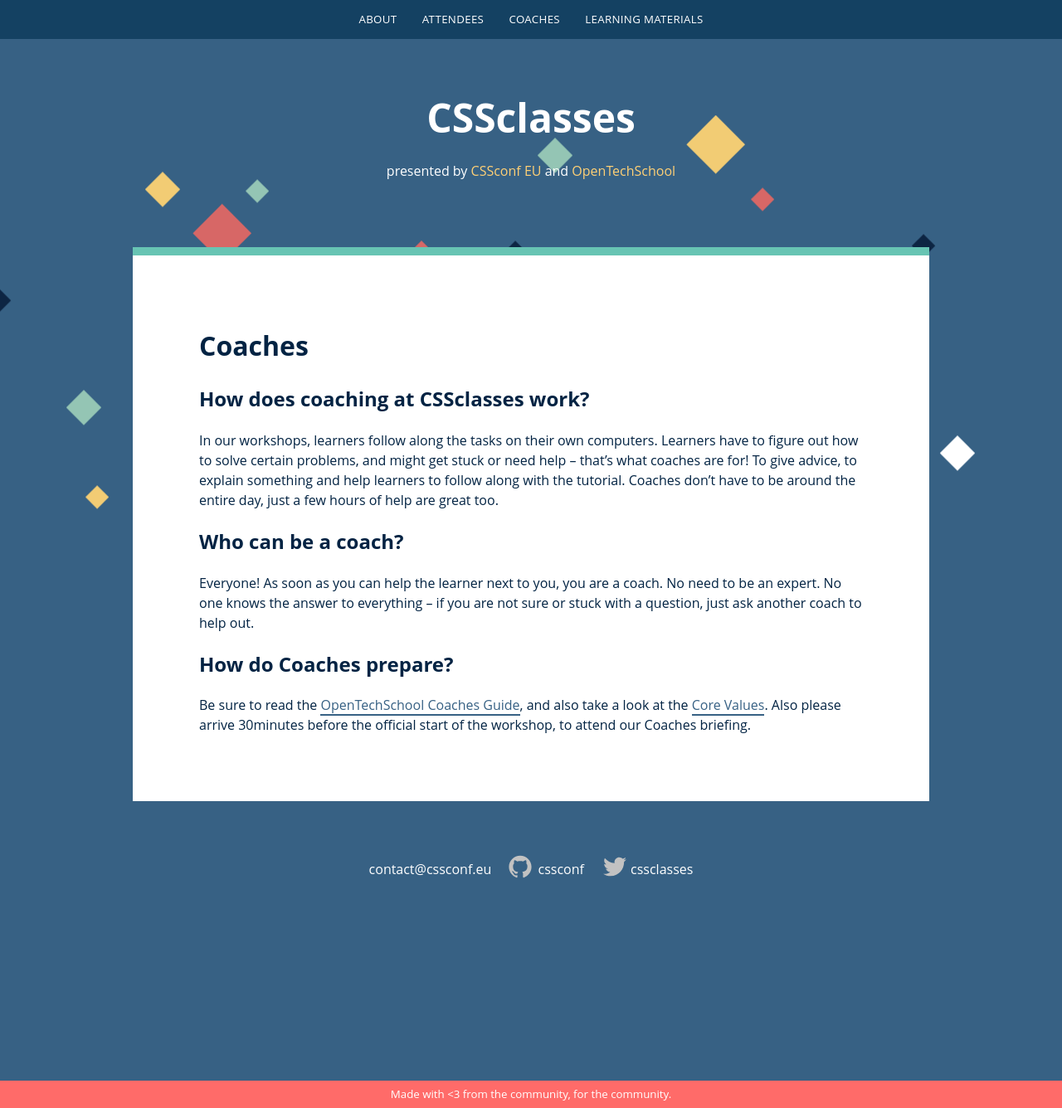
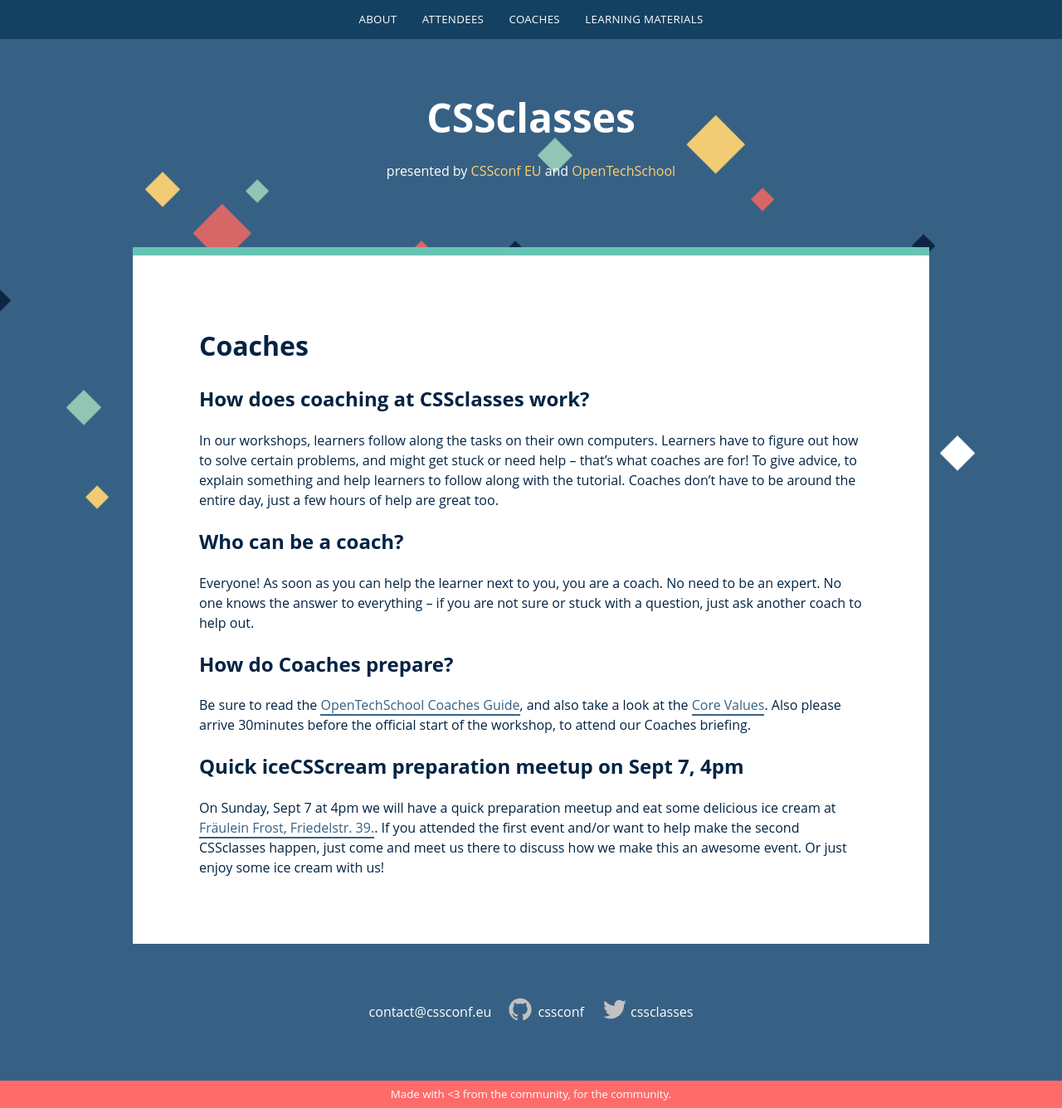
Before and after one commit to cssconf/CSSclasses--old, a Jekyll site: the page built from coaches.html, in a window 1280 px wide. Shown: the whole page at 83% size. Built offline with Jekyll 4.4.1, drawn with Linux system fonts in a browser that asks for light colours; nearby versions of some CDN libraries.

Commit message:
Added iceCSScream coaches meetup

```diff
--- a/coaches.html
+++ b/coaches.html
@@ -5,7 +5,6 @@
 ---
 
 <h2>How does coaching at CSSclasses work?</h2>
-
 <p>
   In our workshops, learners follow along the tasks on their own computers. Learners have to figure out how to solve certain problems, and might get stuck or need help – that’s what coaches are for! To give advice, to explain something and help learners to follow along with the tutorial. Coaches don’t have to be around the entire day, just a few hours of help are great too.
 </p>
@@ -17,3 +16,8 @@
 <p>
   Be sure to read the <a href="https://opentechschool.github.io/slides/presentations/coaching/">OpenTechSchool Coaches Guide</a>, and also take a look at the <a href="http://www.opentechschool.org/about.html">Core Values</a>. Also please arrive 30minutes before the official start of the workshop, to attend our Coaches briefing.
 </p>
+
+<h2>Quick iceCSScream preparation meetup on Sept 7, 4pm</h2>
+<p>
+  On Sunday, Sept 7 at 4pm we will have a quick preparation meetup and eat some delicious ice cream at <a href="https://www.facebook.com/pages/Fr%C3%A4ulein-Frost/116043595096061?sk=info">Fräulein Frost, Friedelstr. 39.</a>. If you attended the first event and/or want to help make the second CSSclasses happen, just come and meet us there to discuss how we make this an awesome event. Or just enjoy some ice cream with us!
+</p>
```
